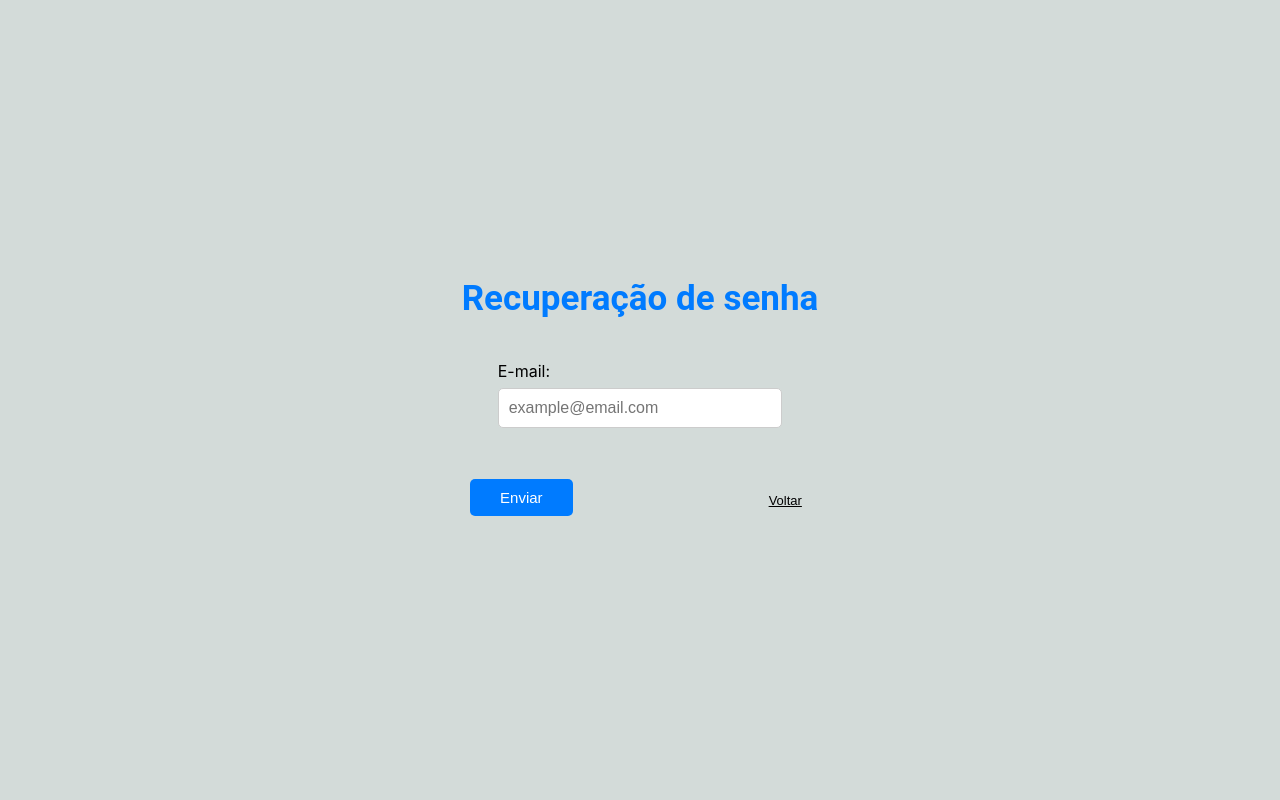
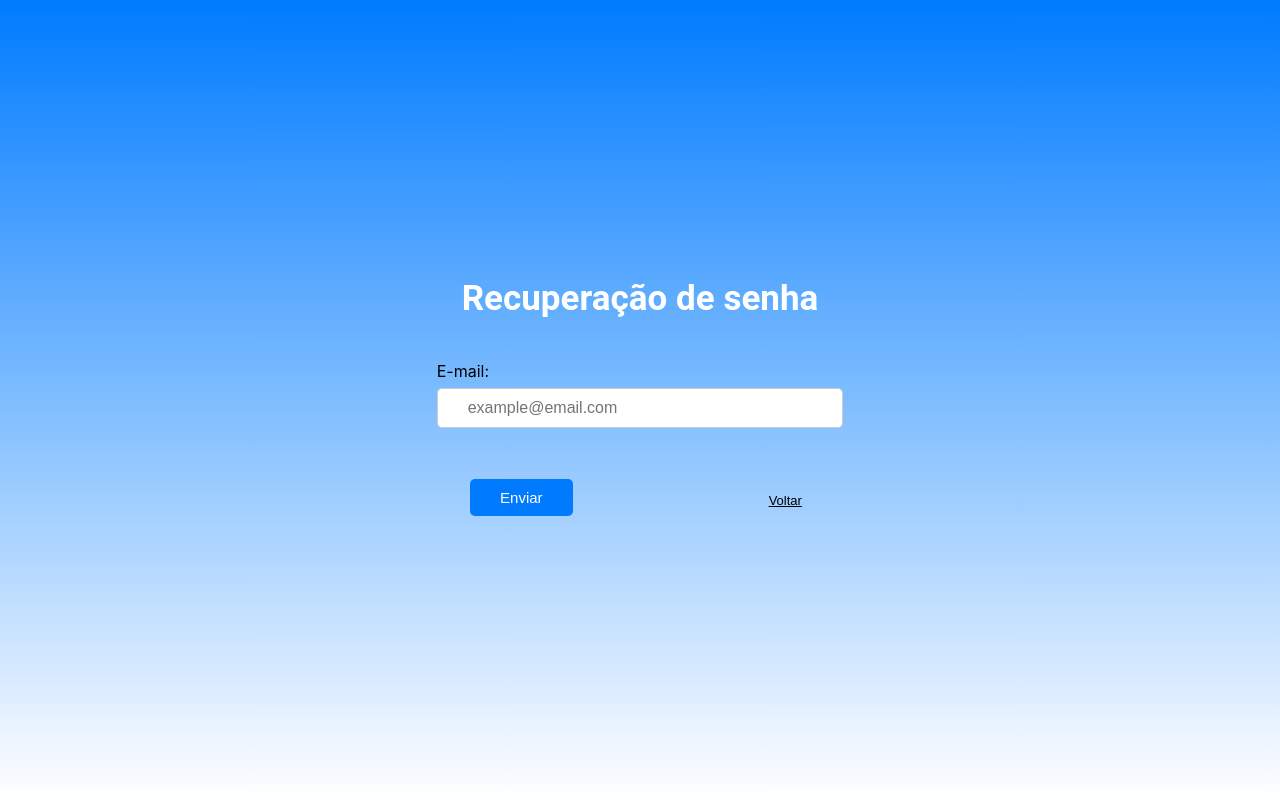
Before and after one commit to GuilhermeMFortes/myDestiny, a React app: page /RecuperarSenha in a window 1280 px wide. Built offline with nearby package versions, Linux system fonts and the light colour scheme; the HTML template or start-up script is replaced by a standard one.

Commit message:
alteração nas cores dos titulos e background

```diff
--- a/src/Styles/Cadastro.css
+++ b/src/Styles/Cadastro.css
@@ -23,7 +23,7 @@ body {
   font-family: 'Roboto', sans-serif;
   font-weight: 700;
   font-size: 35px;
-  color: #007bff;
+  color: white;
   display: flex;
   justify-content: center;
   align-items: center;
@@ -43,7 +43,7 @@ body {
 .form-group input[type="email"],
 .form-group input[type="password"] {
   width: 100%;
-  padding: 10px;
+  padding: 10px 30px;
   font-size: 16px;
   border-radius: 5px;
   border: 1px solid #ccc;
@@ -55,7 +55,7 @@ body {
   border: none;
   color: white;
   cursor: pointer;
-  padding: 10px 30px;
+  padding: 10px 20px;
   text-align: center;
   display: inline-block;
   font-size: 15px;
--- a/src/Styles/Login.css
+++ b/src/Styles/Login.css
@@ -2,6 +2,7 @@
   display: flex;
   flex-direction: column;
   align-items: center;
+  background: none;
 }
 
 .form-group {
@@ -21,7 +22,7 @@
 .login-title{
   padding: 25px;
   font-size: 40px;
-  color: #007bff;
+  color: white;
   font-weight: 700;
 }
 .button-group {
--- a/src/Styles/RecuperarSenha.css
+++ b/src/Styles/RecuperarSenha.css
@@ -16,7 +16,7 @@ body {
   font-family: 'Roboto', sans-serif;
   font-weight: 700;
   font-size: 35px;
-  color: #007bff;
+  color: white;
   display: flex;
   justify-content: center;
   align-items: center;
@@ -56,6 +56,6 @@ body {
 .form-group {
   display: flex;
   flex-direction: column ;
-  width: 70%;
+  width: 100%;
   margin-bottom: 1rem;
 }
--- a/src/index.css
+++ b/src/index.css
@@ -4,7 +4,8 @@
   font-weight: 400;
 
 
-  color: gray;
+  background: linear-gradient(#007bff, #ffffff);
+  background-attachment: fixed;
   background-color: #d3dbd9;
 
   font-synthesis: none;
--- a/src/pages/Login.jsx
+++ b/src/pages/Login.jsx
@@ -30,6 +30,7 @@ function Login(props) {
   };
 
   return (
+    <div className="login-body">
       <div className="login-container">
         <div className="login-title">Bem vindo(a)!</div>
         <form onSubmit={handleSubmit}>
@@ -67,6 +68,7 @@ function Login(props) {
           </div>
         </form>
       </div>
+    </div>
   );
 }
 
```
Also changed, not shown: src/App.css (deleted). Lines whose indentation alone changed are shown as unchanged.
